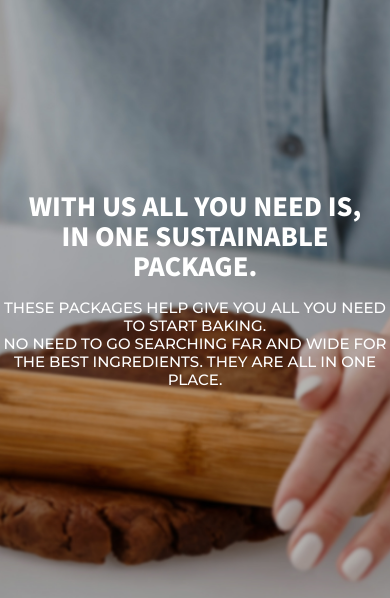
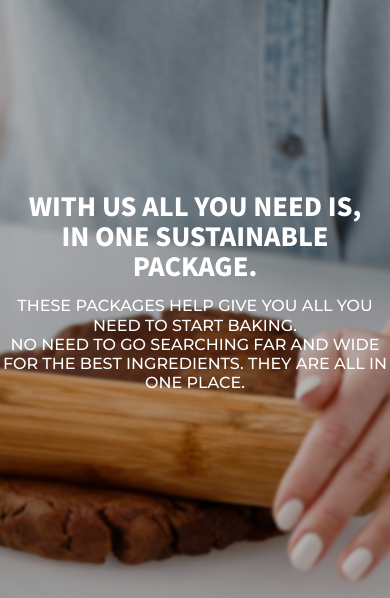
Before and after one commit to Missarik/-bakersDozen, a PHP site: page / in a window 390 px wide. Shown: the part 2821-3419 px from the top of the page. Run offline with PHP 8.4, Linux system fonts and the light colour scheme; some libraries are stand-ins or nearby versions.

Commit message:
Update style.css

```diff
--- a/BakersDozen/CSS/style.css
+++ b/BakersDozen/CSS/style.css
@@ -323,7 +323,7 @@ input:focus{
         padding-bottom: 2%;
     }
     .chooseUsText2{
-        font-size: 15px;
+        font-size: 16px;
     }
     .flexBox{
         flex-direction: column;
```
